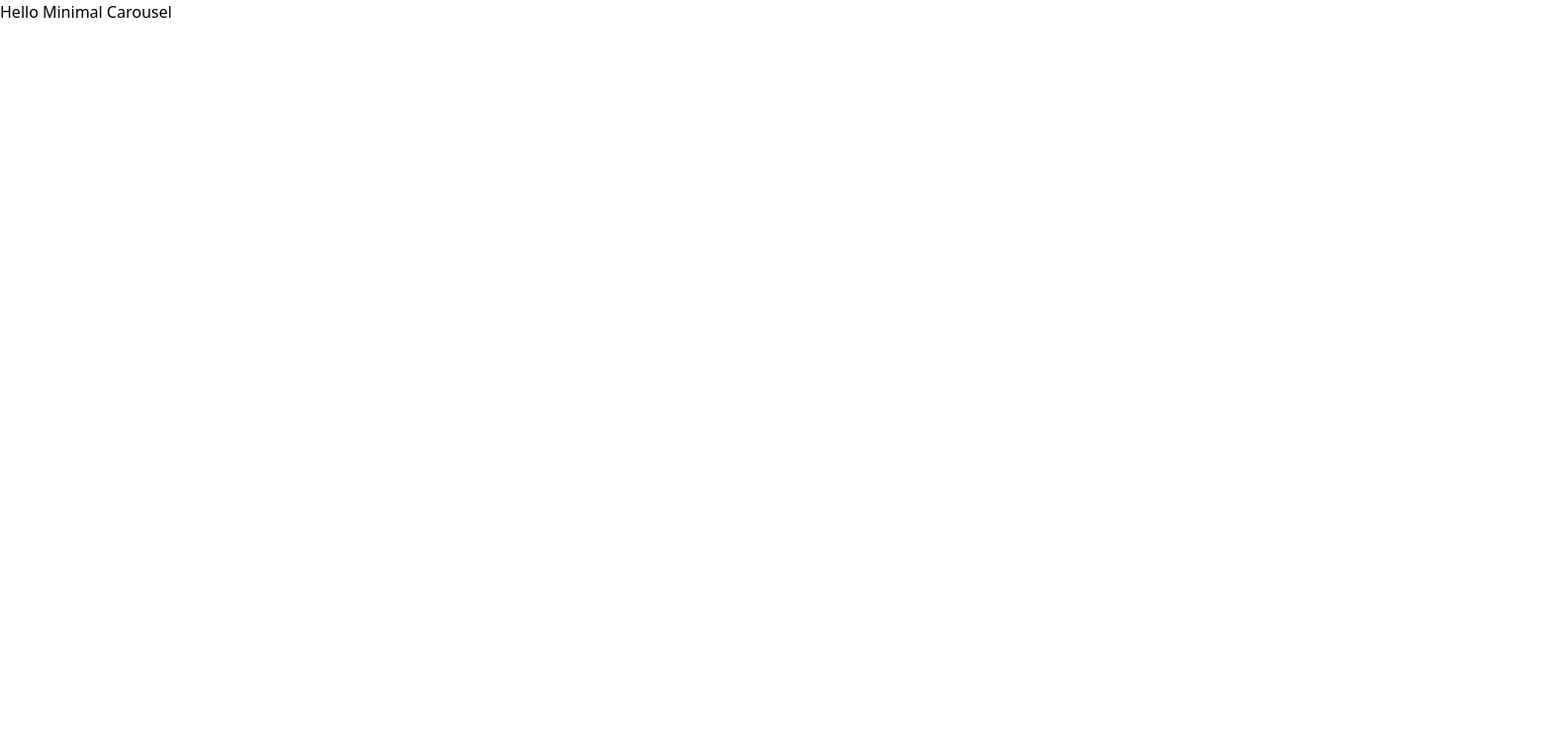
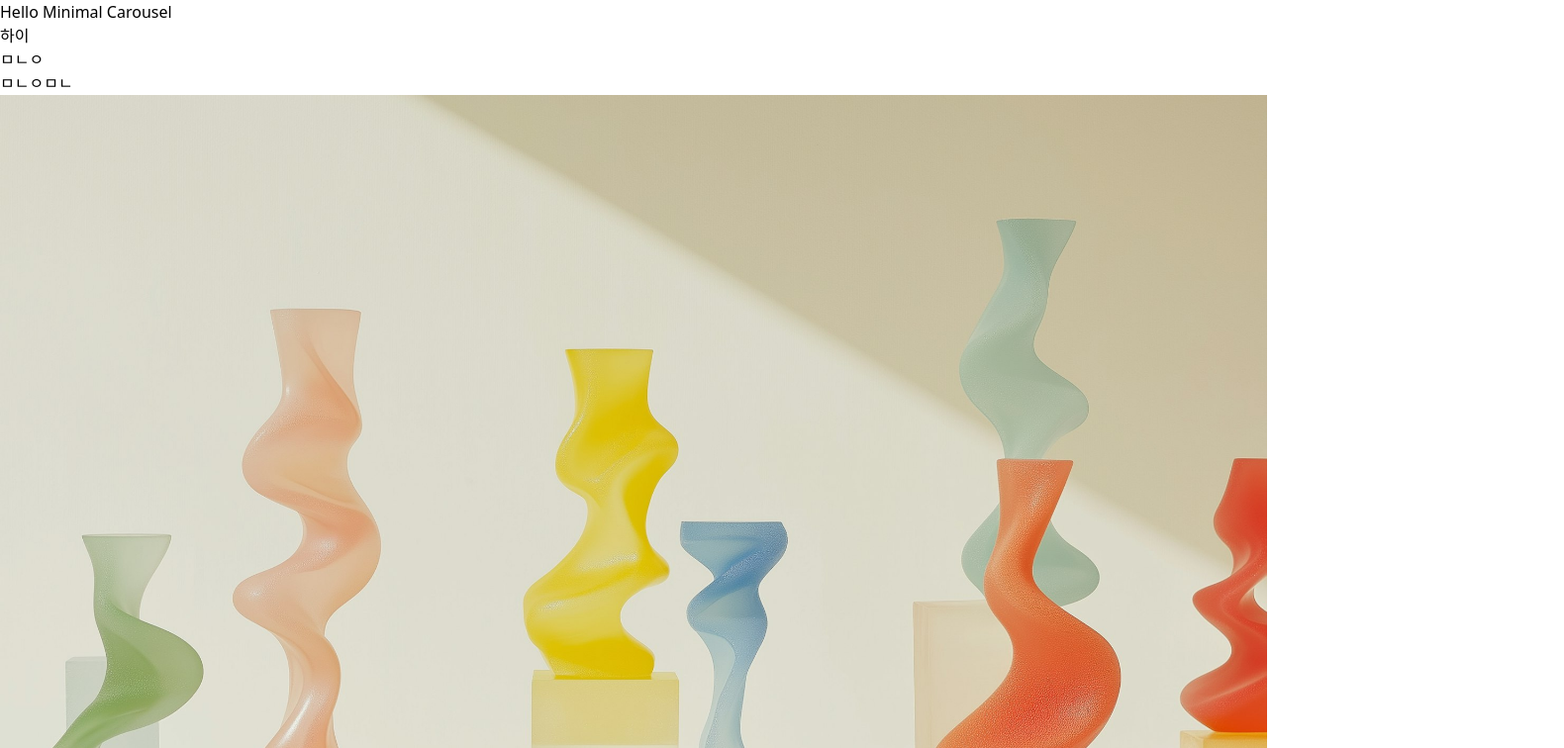
Before and after one commit to Seokho0120/minimal-carousel, a Vue app: page / in a window 1280 px wide. Shown: the top 756 px of the page at 99% size, 1580 px wide, since content can reach past the window. Built offline with nearby package versions, Linux system fonts and the light colour scheme; the HTML template or start-up script is replaced by a standard one.

Commit message:
refactor: Contents 코드 분기

```diff
--- a/src/App.vue
+++ b/src/App.vue
@@ -30,11 +30,18 @@ const TEST = [
     <div class="w-2/4 h-full">
       <MinimalCarousel
         :imageItems="TEST"
-        autoPlay
-        disableOnInteraction
-        pauseOnMouseEnter
-        stopOnLastSlide
-        scrollbar
+        :contents="[
+          {
+            title: '하이',
+            subTitle: 'ㅁㄴㅇ',
+            content: 'ㅁㄴㅇㅁㄴ',
+          },
+          {
+            title: '하이2',
+            subTitle: 'ㅁㄴㅇ2',
+            content: 'ㅁㄴㅇㅁㄴ2',
+          },
+        ]"
       />
     </div>
   </div>
--- /dev/null
+++ b/src/components/CarouselContents.vue
@@ -0,0 +1,54 @@
+<script setup lang="ts">
+import type { ImageItemsType } from '@/types/items.type';
+
+const props = defineProps<{
+  contents: {
+    title: string;
+    subTitle: string;
+    content: string;
+  };
+  index: number;
+  currentIndex: number;
+  image: ImageItemsType;
+}>();
+
+const getParallaxStyle = (index: number, offset: number) => {
+  const progress = props.currentIndex - index;
+  const translateXValue = offset * progress;
+
+  return {
+    transform: `translateX(${translateXValue}px)`,
+    transition: 'transform 0.6s ease',
+  };
+};
+</script>
+
+<template>
+  <div class="relative">
+    <h1
+      class="absolute top-5 left-5 text-xl font-bold"
+      :style="getParallaxStyle(index, -300)"
+    >
+      {{ contents.title }}
+    </h1>
+    <h2
+      class="absolute top-20 left-5 text-lg"
+      :style="getParallaxStyle(index, -200)"
+    >
+      {{ contents.subTitle }}
+    </h2>
+    <div
+      class="absolute top-32 left-5 text-sm"
+      :style="getParallaxStyle(index, -100)"
+    >
+      {{ contents.content }}
+    </div>
+
+    <img
+      :src="image.link"
+      :alt="image.name"
+      draggable="false"
+      class="w-full h-full object-cover"
+    />
+  </div>
+</template>
--- a/src/components/MinimalCarousel.vue
+++ b/src/components/MinimalCarousel.vue
@@ -4,6 +4,7 @@ import type { ImageItemsType } from '@/types/items.type';
 import CarouselController from './CarouselController.vue';
 import CarouselPagination from './CarouselPagination.vue';
 import CarouselScrollbar from './CarouselScrollbar.vue';
+import CarouselContents from './CarouselContents.vue';
 
 const props = withDefaults(
   defineProps<{
@@ -272,34 +273,13 @@ const getParallaxStyle = (index: number, offset: number) => {
         @mouseenter="handleMouseEnter"
         @mouseleave="handleMouseEnter"
       >
-        <div v-if="props.contents" class="relative">
-          <h1
-            class="absolute top-5 left-5 text-xl font-bold"
-            :style="getParallaxStyle(index, -300)"
-          >
-            {{ props.contents[index]?.title }}
-          </h1>
-          <h2
-            class="absolute top-20 left-5 text-lg"
-            :style="getParallaxStyle(index, -200)"
-          >
-            {{ props.contents[index]?.subTitle }}
-          </h2>
-          <div
-            class="absolute top-32 left-5 text-sm"
-            :style="getParallaxStyle(index, -100)"
-          >
-            {{ props.contents[index]?.content }}
-          </div>
-
-          <img
-            :src="image.link"
-            :alt="image.name"
-            draggable="false"
-            class="w-full h-full object-cover"
-          />
-        </div>
-
+        <CarouselContents
+          v-if="props.contents && props.contents.length > index"
+          :contents="props.contents[index]"
+          :index="index"
+          :current-index="currentIndex"
+          :image="image"
+        />
         <div v-else>
           <img
             :src="image.link"
```
